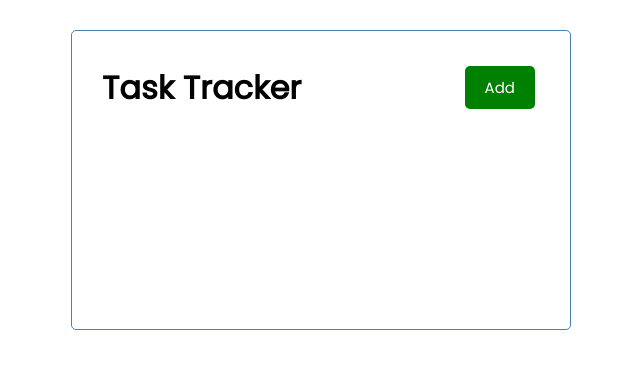
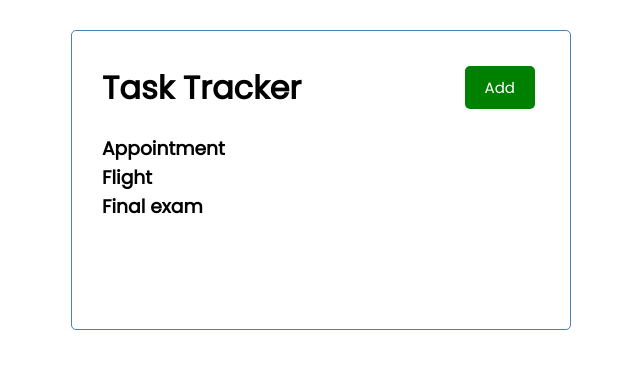
Before and after one commit to sharvarikhedkar/Task-Tracker, a React (Create React App) app: page / in a window 1280 px wide. Shown: the top 368 px of the page, without its empty margins (319-959 px from the left). Built offline with nearby package versions, Linux system fonts and the light colour scheme.

Commit message:
feat: Added Tasks component

```diff
--- a/src/App.js
+++ b/src/App.js
@@ -1,10 +1,12 @@
 import React from 'react'
 import Header from './components/Header'
+import Tasks from './components/Tasks'
 
 function App() {
   return (
     <div className='container'>
       <Header/>
+      <Tasks/>
     </div>
   )
 }
--- a/src/components/Header.js
+++ b/src/components/Header.js
@@ -9,7 +9,7 @@
     }
 
     return (
-            <header class = 'header'>
+            <header className = 'header'>
                 <h1>{title}</h1>
                 <Button color = 'green' text = 'Add' onClick = {onClick}/>
 
--- /dev/null
+++ b/src/components/Tasks.js
@@ -0,0 +1,38 @@
+const tasks = [
+{
+    id: 1,
+    text: 'Appointment',
+    day: 'Feb 5 at 2pm',
+    reminder: true,
+
+},
+
+{
+    id: 2,
+    text: 'Flight',
+    day: 'Feb 8 at 3pm',
+    reminder: true,
+
+},
+
+{
+    id: 3,
+    text: 'Final exam',
+    day: 'Feb 1 at 2pm',
+    reminder: false,
+},
+]
+
+const Tasks = () => {
+    return (
+        <div>
+            {tasks.map(task => (
+                <h3 key = {task.id}>{task.text}</h3>
+
+            ))}
+
+        </div>
+    )
+}
+
+export default Tasks
```
